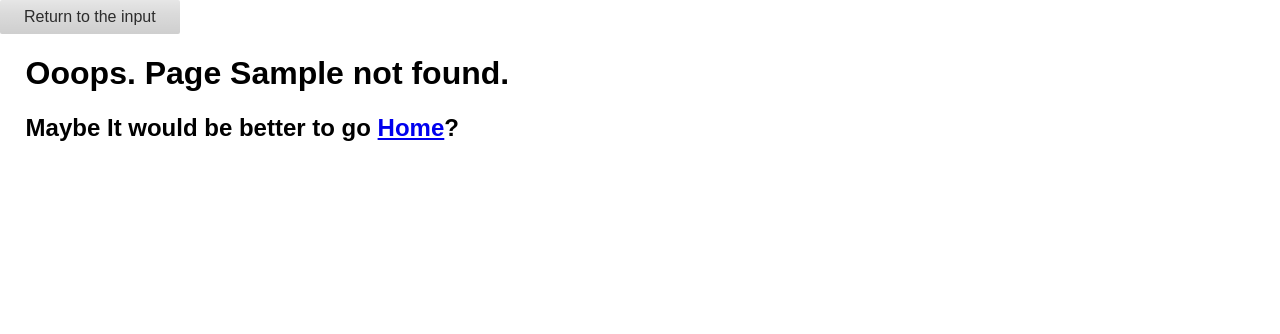
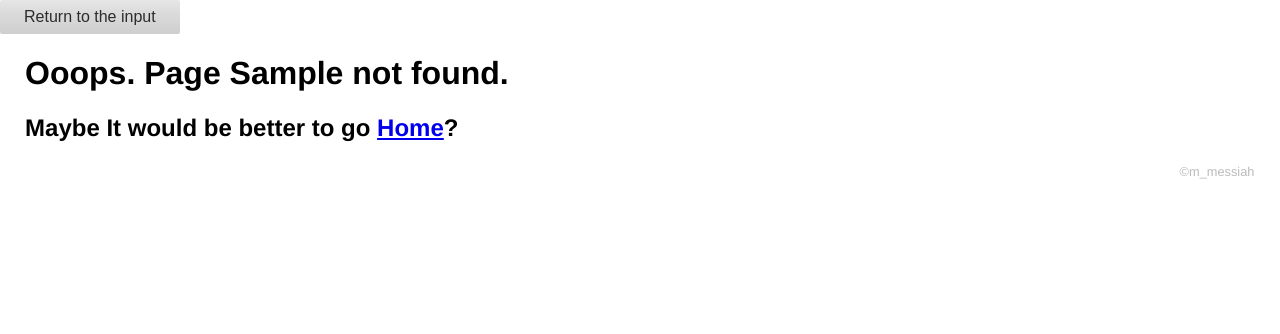
Before and after one commit to m-messiah/decrypter, a Django app: template decrypter/templates/404.html in a window 1280 px wide. Shown: the top 334 px of the page. Run offline with Django 3.2, Linux system fonts and the light colour scheme; the template is opened without the code that fills it: most values are stand-ins (such as "Sample title", 1, 10 or a date in 2020); some libraries are stand-ins or nearby versions.

Commit message:
Helvetica + Russian + Footer - trash

```diff
--- a/decrypter/coordinates.py
+++ b/decrypter/coordinates.py
@@ -1,5 +1,5 @@
 # -*- coding: utf-8 -*-
-__author__ = 'Messiah'
+__author__ = 'm_messiah'
 
 
 class Coordinates(object):
--- a/decrypter/cryptoanalyzis.py
+++ b/decrypter/cryptoanalyzis.py
@@ -1,5 +1,5 @@
 # -*- coding: utf-8 -*-
-__author__ = 'Messiah'
+__author__ = 'm_messiah'
 RUS = u"абвгдеёжзийклмнопрстуфхцчшщъыьэюя"
 ENG = "abcdefghijklmnopqrstuvwxyz"
 BACONDICT = {}
--- a/decrypter/templates/404.html
+++ b/decrypter/templates/404.html
@@ -1,8 +1,8 @@
 {% extends "base.html" %}
-
+{% load i18n %}
 {% block title %}Wrong way{% endblock %}
 
 {% block content %}
-<h1 class="text-error">Ooops. Page {{ request_path }} not found.</h1>
-<h2>Maybe It would be better to go <a href="/">Home</a>?</h2>
+<h1 class="text-error">{% trans "Ooops. Page" %} {{ request_path }} {% trans "not found." %}</h1>
+<h2>{% trans "Maybe It would be better to go" %} <a href="/">{% trans "Home" %}</a>?</h2>
 {% endblock %}
--- a/decrypter/templates/500.html
+++ b/decrypter/templates/500.html
@@ -1,8 +1,8 @@
 {% extends "base.html" %}
-
+{% load i18n %}
 {% block title %}Bad-ass code{% endblock %}
 
 {% block content %}
-<h1 class="text-error">We found some bad-ass code, so site crashed.</h1>
-<h2>Please, wait a couple of minutes, when our developer would fix it.</h2>
+<h1 class="text-error">{% trans "We found some bad-ass code, so site crashed." %}</h1>
+<h2>{% trans "Please, wait a couple of minutes, when our developer would fix it." %}</h2>
 {% endblock %}
--- a/decrypter/templates/answer.html
+++ b/decrypter/templates/answer.html
@@ -1,9 +1,9 @@
 {% extends "base.html" %}
-
+{% load i18n %}
 {% block title %}Decrypted{% endblock %}
 {% block content %}
 <div class="pure-g" style="border-bottom: 1px dotted #bbb">
-    <div class="pure-u-1-3"><p><b>Encrypted text</b></p></div>
+    <div class="pure-u-1-3"><p><b>{% trans "Your input" %}</b></p></div>
     <div class="pure-u-2-3"><p>{{ encrypted }}</p></div>
 </div>
 <div class="pure-g">
--- a/decrypter/templates/base.html
+++ b/decrypter/templates/base.html
@@ -1,5 +1,6 @@
 <!DOCTYPE html>
 {% load static from staticfiles %}
+{% load i18n %}
 <html>
 <head>
     <meta http-equiv="content-type" content="text/html; charset=utf-8" />
@@ -12,7 +13,11 @@
     <link rel="icon" type="image/png" href="{% static "favicon.png" %}" />
     <link href="{% static "css/pure-min.css" %}" rel="stylesheet" />
     <style>
-        .page{margin-left: 2%;margin-right: 2%;}
+        body{font-family:"HelveticaNeue-Light","Helvetica Neue Light","Helvetica Neue",Helvetica,Arial,"Lucida Grande",sans-serif;font-weight:200;margin-right:2%}
+        main{margin-left:2%}
+        h3{font-weight:500}
+        footer{width:100%;bottom:0;text-align:right}
+        footer a{text-decoration:none;color:#bbb;font-weight:100}
     </style>
     <script async src="//ajax.googleapis.com/ajax/libs/jquery/2.0.2/jquery.min.js"></script>
     <script>(function(i,s,o,g,r,a,m){i['GoogleAnalyticsObject']=r;i[r]=i[r]||function(){(i[r].q=i[r].q||[]).push(arguments)},i[r].l=1*new Date();a=s.createElement(o),m=s.getElementsByTagName(o)[0];a.async=1;a.src=g;m.parentNode.insertBefore(a,m)})(window,document,'script','//www.google-analytics.com/analytics.js','ga');ga('create', 'UA-41323843-1', 'decrypter.herokuapp.com');ga('send', 'pageview');</script>
@@ -21,11 +26,12 @@
 <body>
 <script>(function (d,w,c){(w[c]=w[c]||[]).push(function(){try{w.yaCounter21399523=new Ya.Metrika({id:21399523,webvisor:true,clickmap:true,trackLinks:true,accurateTrackBounce:true});}catch(e){}});var n=d.getElementsByTagName("script")[0],s=d.createElement("script"),f=function(){n.parentNode.insertBefore(s,n);};s.type="text/javascript";s.async=true;s.src=(d.location.protocol=="https:"?"https:":"http:")+"//mc.yandex.ru/metrika/watch.js";if(w.opera=="[object Opera]"){d.addEventListener("DOMContentLoaded",f,false);}else{f();}})(document,window,"yandex_metrika_callbacks");</script><noscript><div><img src="//mc.yandex.ru/watch/21399523" style="position:absolute;left:-9999px;" alt="" /></div></noscript>
 <header>
-    {% block header %}<button class="button-xsmall pure-button" type="button" onclick="location.href='/';">Return to the input</button>{% endblock %}
+    {% block header %}<button class="button-xsmall pure-button" type="button" onclick="location.href='/';">{% trans "Return to the input" %}</button>{% endblock %}
 </header>
-<div class="page">
+<main>
     {% block content %}
     {% endblock %}
-</div>
+</main>
+<footer><small><a href="http://m-messiah.github.io">©m_messiah</a></small></footer>
 </body>
 </html>
--- a/decrypter/templates/coords.html
+++ b/decrypter/templates/coords.html
@@ -1,10 +1,10 @@
 {% extends "base.html" %}
-
+{% load i18n %}
 {% block title %}Coordinates{% endblock %}
 
 {% block content %}
 <div class="pure-g" style="border-bottom: 1px dotted #bbb">
-    <div class="pure-u-1-3"><p>Your input</p></div>
+    <div class="pure-u-1-3"><p>{% trans "Your input" %}</p></div>
     <div class="pure-u-2-3"><p>{{ coords.0 }}, {{ coords.1 }}</p></div>
 </div>
 <div class="pure-g">
--- a/decrypter/urls.py
+++ b/decrypter/urls.py
@@ -1,4 +1,4 @@
-from django.conf.urls import patterns, url
+from django.conf.urls import patterns, url, include
 from django.conf import settings
 from django.views.generic.base import TemplateView
 from django.views.generic import RedirectView
@@ -14,4 +14,5 @@ urlpatterns = patterns(
         TemplateView.as_view(template_name='robots.txt',
                              content_type='text/plain')),
     url(r'^favicon\.png$', RedirectView.as_view(url='/static/favicon.png')),
+    url(r'^i18n/', include('django.conf.urls.i18n')),
 )
```
Also changed, not shown: decrypter/settings.py (+6 -9 lines), decrypter/templates/input_form.html (+17 -7 lines), decrypter/locale/ru/LC_MESSAGES/django.po (added), 1 other file.
